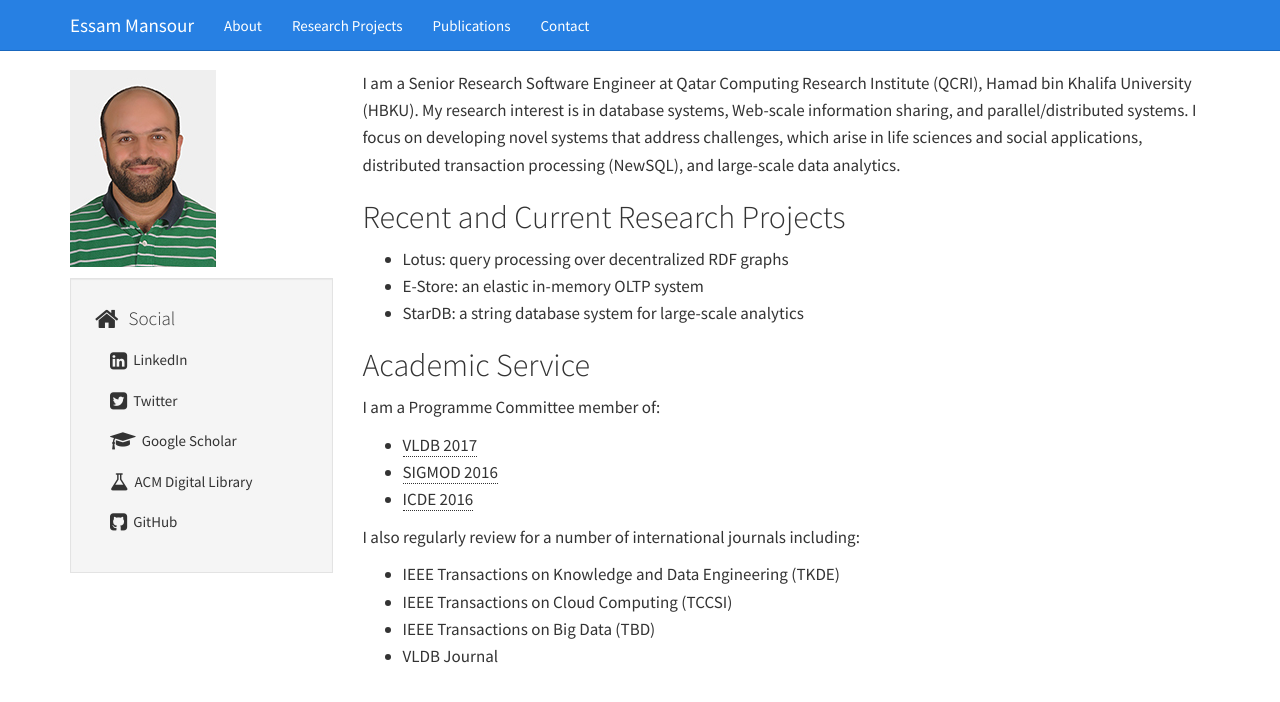
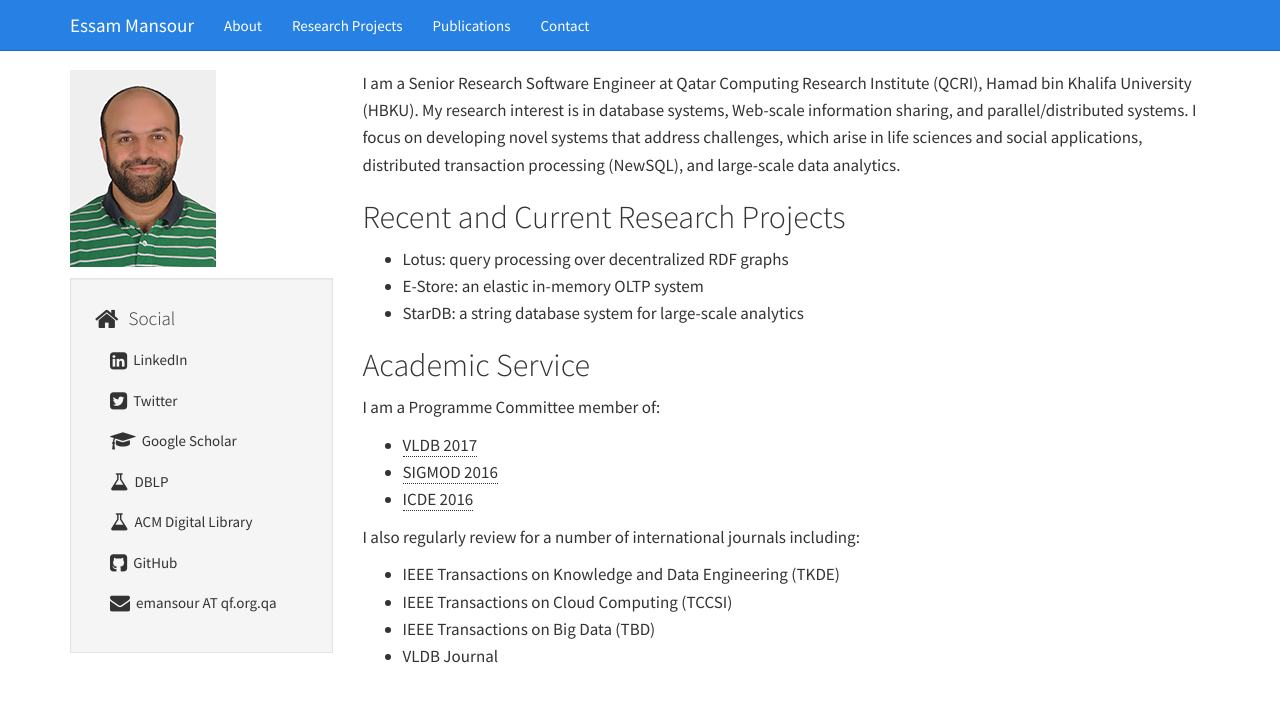
Before and after one commit to mansoure/mansoure.github.io, a Jekyll site: the page built from index.md, in a window 1280 px wide. Shown: the top 702 px of the page. Built offline with Jekyll 4.4.1, drawn with Linux system fonts in a browser that asks for light colours.

Commit message:
Update default.html

```diff
--- a/_layouts/default.html
+++ b/_layouts/default.html
@@ -65,8 +65,10 @@
                			 <li class="list-group-item"><a href="https://www.linkedin.com/in/emansour"><i class="fa fa-linkedin-square fa-lg"></i> LinkedIn</a></li>
                		 	 <li class="list-group-item"><a href="https://twitter.com/DrEssam_Mansour"><i class="fa fa-twitter-square fa-lg"></i> Twitter</a></li>
                	   	 	 <li class="list-group-item"><a href="https://scholar.google.com/citations?user=dqgckDgAAAAJ&hl=en"><i class="fa fa-graduation-cap fa-lg"></i> Google Scholar</a></li>
-               	 	 	<li class="list-group-item"><a href="http://dl.acm.org/author_page.cfm?id=81100029928&cfid=676677292&cftoken=63220562"><i class="fa fa-flask fa-lg"></i> ACM Digital Library</a></li>
-              	  		<li class="list-group-item"><a href="https://github.com/mansoure"><i class="fa fa-github-square fa-lg"></i> GitHub</a></li>
+					<li class="list-group-item"><a href="http://dl.acm.org/author_page.cfm?id=81100029928&cfid=676677292&cftoken=63220562"><i class="fa fa-flask fa-lg"></i> DBLP</a></li>
+               	 	 	 <li class="list-group-item"><a href="http://dblp.uni-trier.de/pers/hd/m/Mansour:Essam"><i class="fa fa-flask fa-lg"></i> ACM Digital Library</a></li>
+              	  		 <li class="list-group-item"><a href="https://github.com/mansoure"><i class="fa fa-github-square fa-lg"></i> GitHub</a></li>
+				 <li class="list-group-item"><a href="https://github.com/mansoure"><i class="fa fa-envelope fa-lg"></i> emansour AT qf.org.qa</a></li>
 				</ul>
            		 	</li>
 
```
